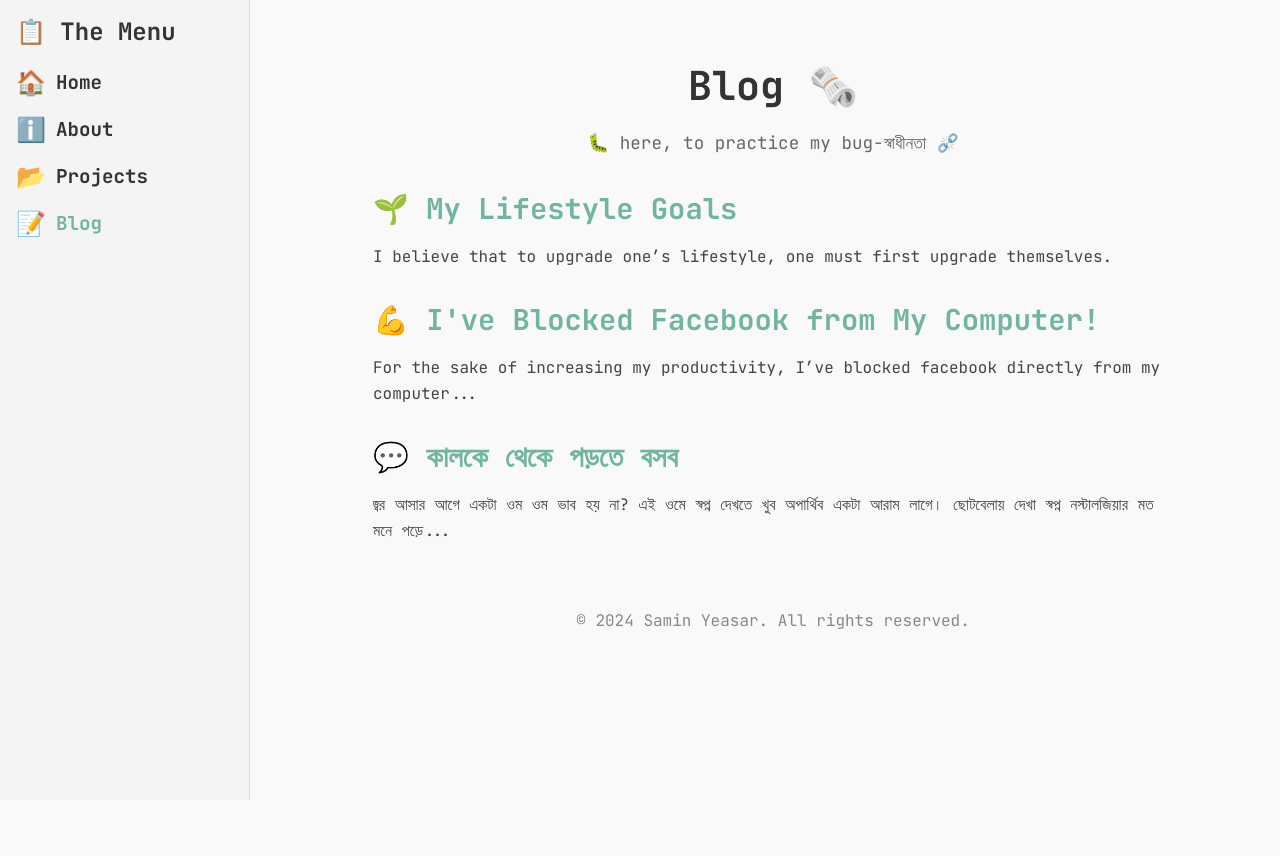
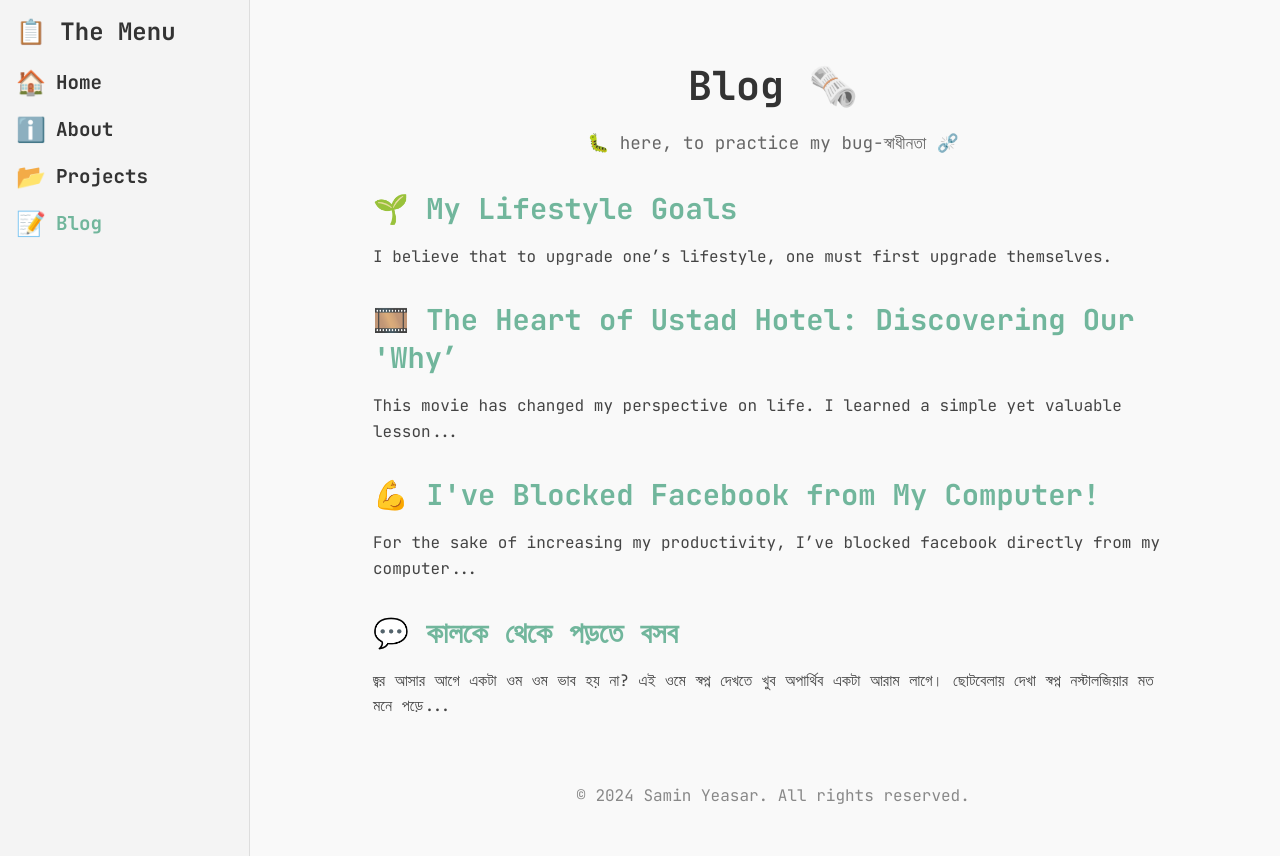
Before and after one commit to Y3454R/my-portfolio-website, a Next.js app: page /blog in a window 1280 px wide. Before the commit the page ends 800 px from the top, so only its background shows below. Built offline with nearby package versions, Linux system fonts and the light colour scheme.

Commit message:
:star: feat: add new blog

```diff
--- a/src/app/blog/page.js
+++ b/src/app/blog/page.js
@@ -21,6 +21,23 @@ export default function Blog() {
           <p>
             I believe that to upgrade one’s lifestyle, one must first upgrade
             themselves.
+          </p>
+        </li>
+      </ul>
+      <ul className={styles.posts}>
+        {/* Sample posts */}
+        <li className={styles.post}>
+          <h2>
+            <a
+              href="https://emerald-draw-709.notion.site/The-Heart-of-Ustad-Hotel-Discovering-Our-Why-1064c95a0f5d802eb698ed94334c591f?pvs=4"
+              target="blank"
+            >
+              🎞️ The Heart of Ustad Hotel: Discovering Our 'Why’
+            </a>
+          </h2>
+          <p>
+            This movie has changed my perspective on life. I learned a simple
+            yet valuable lesson...
           </p>
         </li>
       </ul>
```
